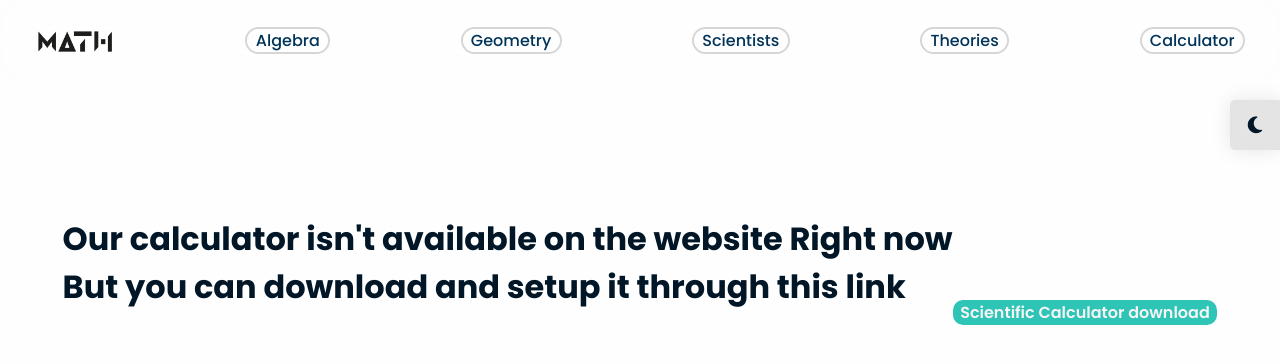
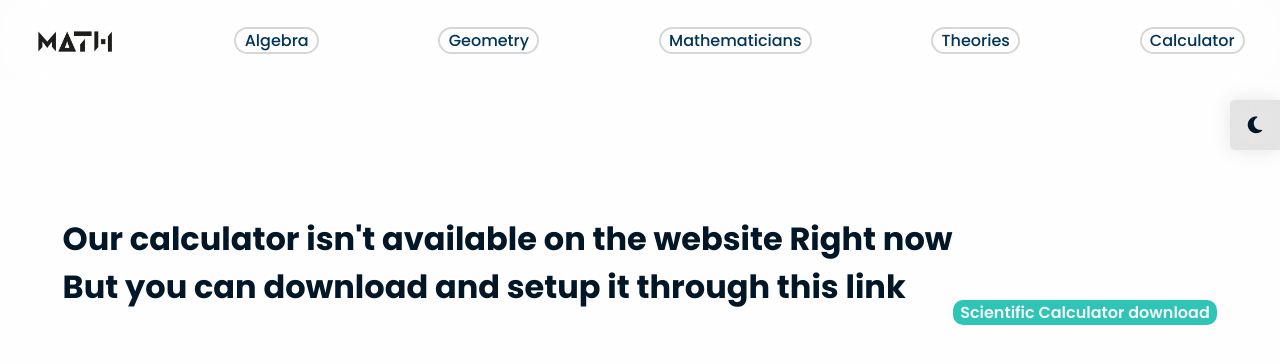
Before and after one commit to Mr-Techno128/maths, a plain HTML site: page calc.html in a window 1280 px wide. Drawn offline with nearby package versions, Linux system fonts and the light colour scheme.

Commit message:
Update calc.html

```diff
--- a/calc.html
+++ b/calc.html
@@ -27,7 +27,7 @@
                 <!-- <a class="logo" href="index.html"><img src="images/logo2.png" alt="logo"></a> -->
                 <li><a href="index.html">&nbsp; Algebra &nbsp;</a></li>
                 <li><a href="index.html">&nbsp; Geometry &nbsp;</a></li>
-                <li><a href="scientists.html">&nbsp; Scientists &nbsp;</a></li>
+                <li><a href="scientists.html">&nbsp; Mathematicians &nbsp;</a></li>
                 <li><a href="theories.html">&nbsp; Theories &nbsp;</a></li>
                 <li><a href="#">&nbsp; Calculator &nbsp;</a></li>
         </ul>
```
